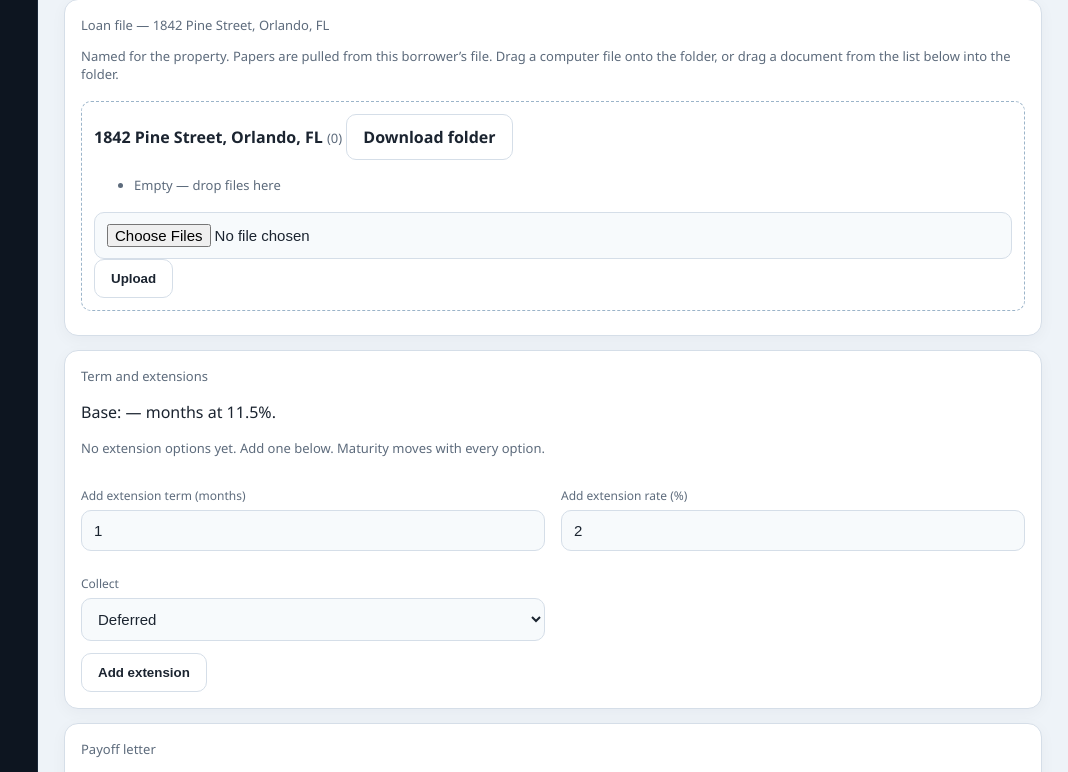
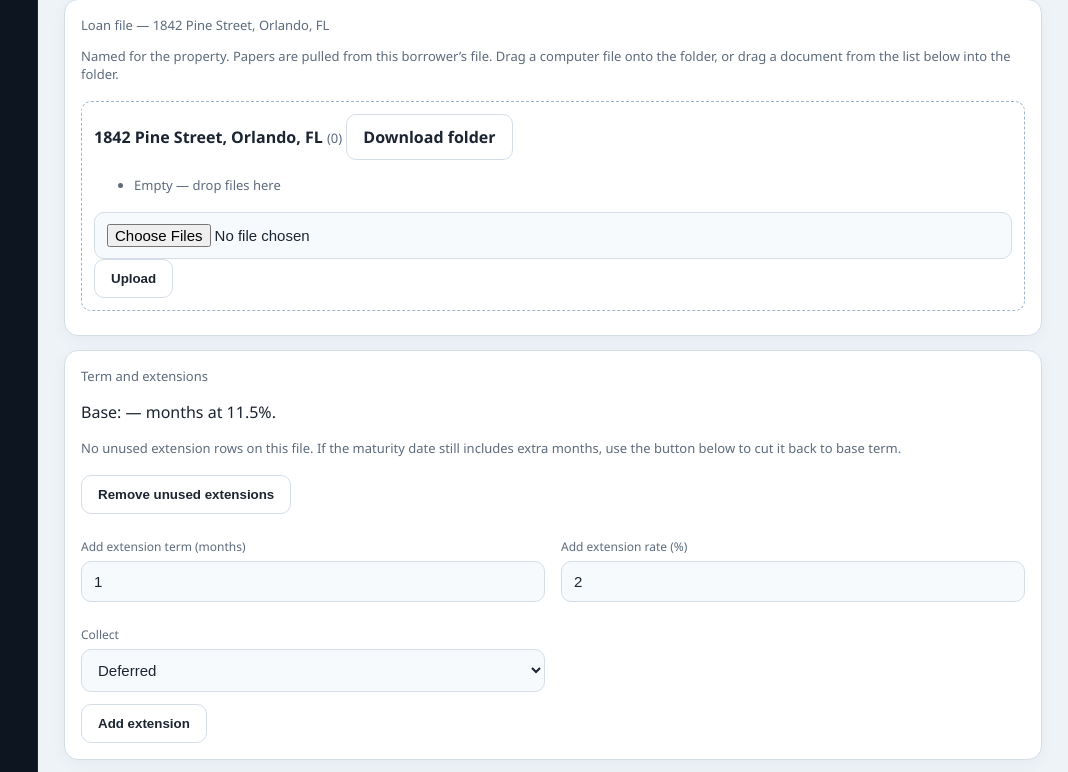
Before and after one commit to johnbritton76-bit/brittco-capital, a Flask app: page /loans/1 in a window 1280 px wide. Shown: the part 682-1454 px from the top of the page, without its empty margins (212-1280 px from the left). Run offline with Flask 3, Linux system fonts and the light colour scheme; the visitor is signed in with stand-in values (Sample User, id 1); data comes from the database, SQL or seed files in the repository; data that the repository does not hold is empty.

Commit message:
Add files via upload

```diff
--- a/templates/loan_detail.html
+++ b/templates/loan_detail.html
@@ -159,20 +159,24 @@
       <td>{{ opt.pay_when or "deferred" }}{% if (opt.pay_when or '') == 'upfront' %} · ${{ "{:,.2f}".format((loan.original_principal or 0) * (opt.rate or 0) / 100) }}{% endif %}</td>
       <td>{% if loop.index <= used_exts|length %}Applied{% else %}Available{% endif %}</td>
       <td>
-        {% if loop.index > used_exts|length %}
-        <form method="post" action="{{ url_for('remove_loan_ext_option', lid=loan.id, oid=opt.id) }}" onsubmit="return confirm('Remove this unused extension? Maturity and payoff will update.');">
+        <form method="post" action="{{ url_for('remove_loan_ext_option', lid=loan.id, oid=opt.id) }}" onsubmit="return confirm('Remove this extension? Maturity and payoff will update.');">
           <button class="btn ghost" type="submit">Remove extension</button>
         </form>
-        {% endif %}
       </td>
     </tr>
     {% endfor %}
   </table>
-  <form method="post" action="{{ url_for('use_loan_extension', lid=loan.id) }}" style="margin-top:8px">
+  <form method="post" action="{{ url_for('use_loan_extension', lid=loan.id) }}" style="margin-top:8px;display:inline">
     <button class="btn" type="submit">Apply next extension</button>
   </form>
+  <form method="post" action="{{ url_for('remove_unused_loan_extensions', lid=loan.id) }}" style="display:inline;margin-left:8px" onsubmit="return confirm('Remove every unused extension? Maturity goes back to base term plus any extensions already applied.');">
+    <button class="btn ghost" type="submit">Remove unused extensions</button>
+  </form>
   {% else %}
-  <p class="hint">No extension options yet. Add one below. Maturity moves with every option.</p>
+  <p class="hint">No unused extension rows on this file. If the maturity date still includes extra months, use the button below to cut it back to base term.</p>
+  <form method="post" action="{{ url_for('remove_unused_loan_extensions', lid=loan.id) }}" onsubmit="return confirm('Set maturity to base term only?');">
+    <button class="btn ghost" type="submit">Remove unused extensions</button>
+  </form>
   {% endif %}
   <form method="post" action="{{ url_for('add_loan_ext_option', lid=loan.id) }}" class="form-grid" style="margin-top:12px">
     <div><label>Add extension term (months)</label><input name="ext_months" type="number" min="1" value="1"></div>
```
